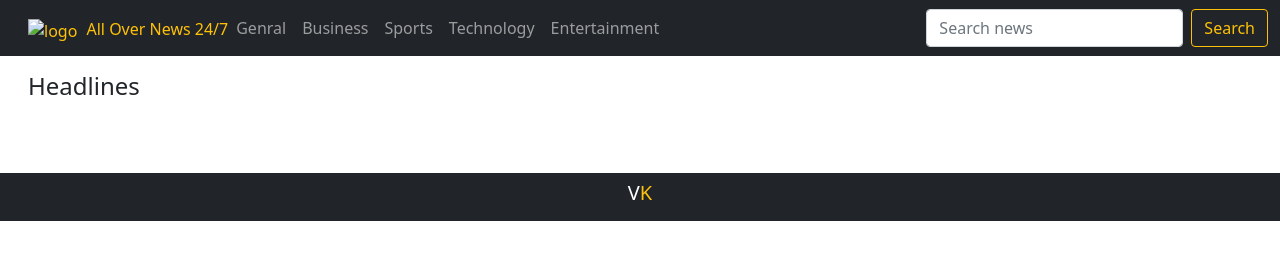
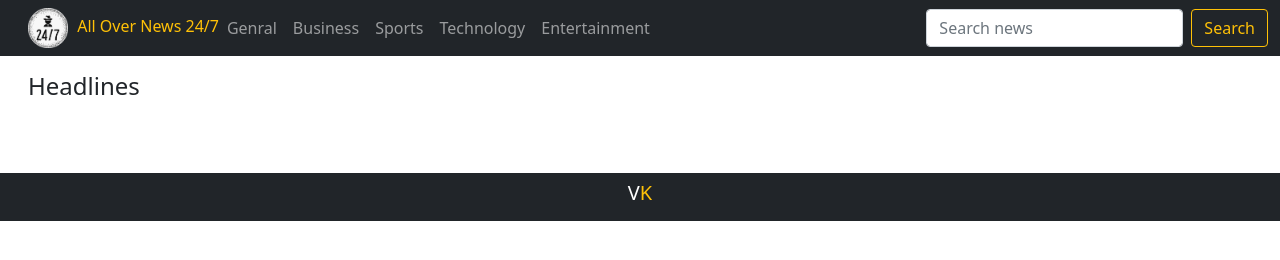
Before and after one commit to VolodymyrKoz/News-Web, a plain HTML site: page index.html in a window 1280 px wide. Drawn offline with nearby package versions, Linux system fonts and the light colour scheme; the site is published under a folder, as on GitHub Pages, so addresses that start at the root find nothing; no server answers.

Commit message:
Update index.html

```diff
--- a/index.html
+++ b/index.html
@@ -10,7 +10,7 @@
       crossorigin="anonymous"
     />
     <link rel="stylesheet" href="style.css" />
-    <link rel="icon" type="image" href="/images/logo.png" />
+    <link rel="icon" type="image" href="./images/logo.png" />
 
     <title>News 24/7</title>
   </head>
@@ -23,7 +23,7 @@
           <div class="container-fluid">
             <div>
                 <a class="navbar-brand text-warning" href="index.html"></a>
-                <img class="logo" src="/images/logo.png" alt="logo" />
+                <img class="logo" src="./images/logo.png" alt="logo" />
                 All Over News 24/7
             </a></div>
             <button
```
